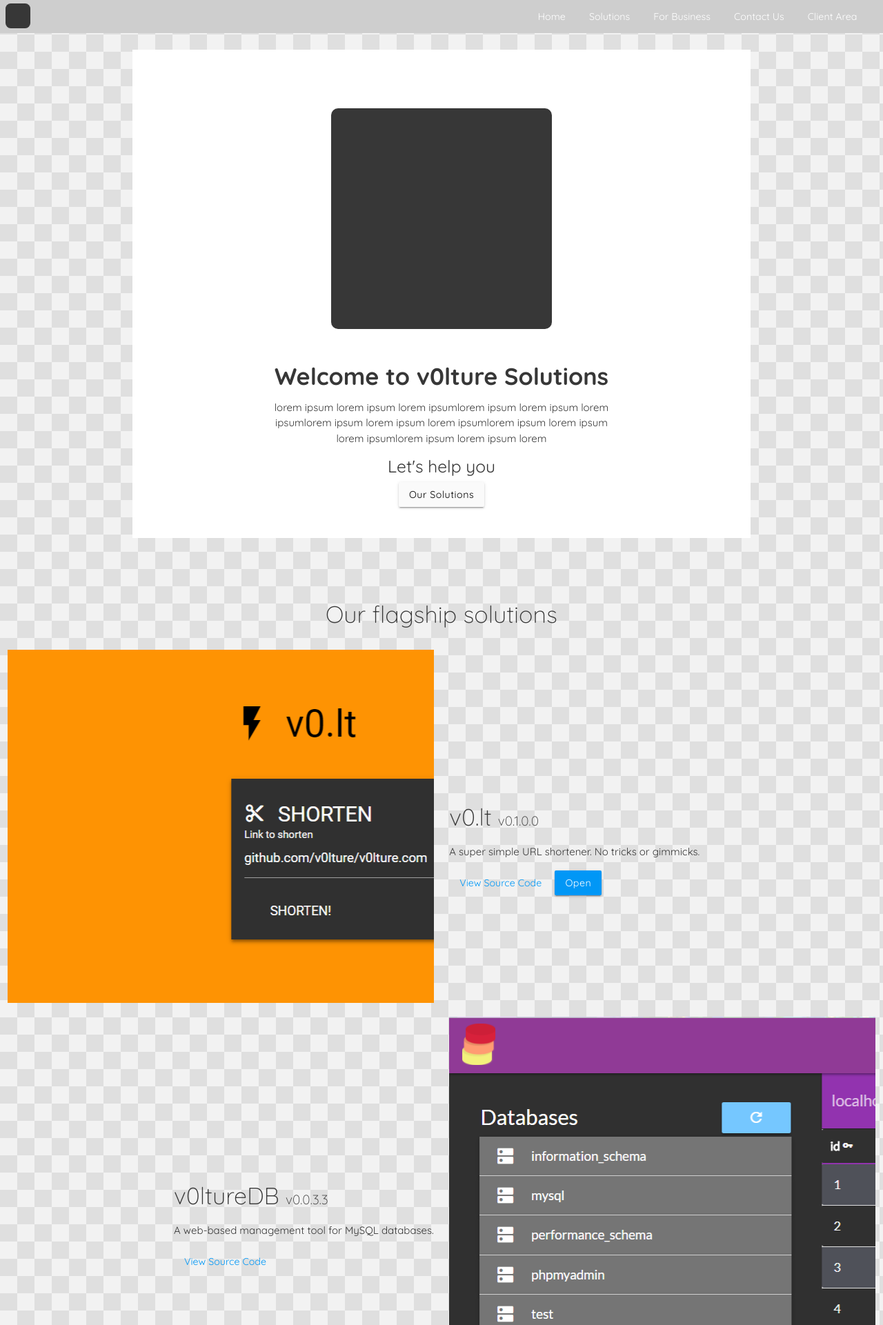
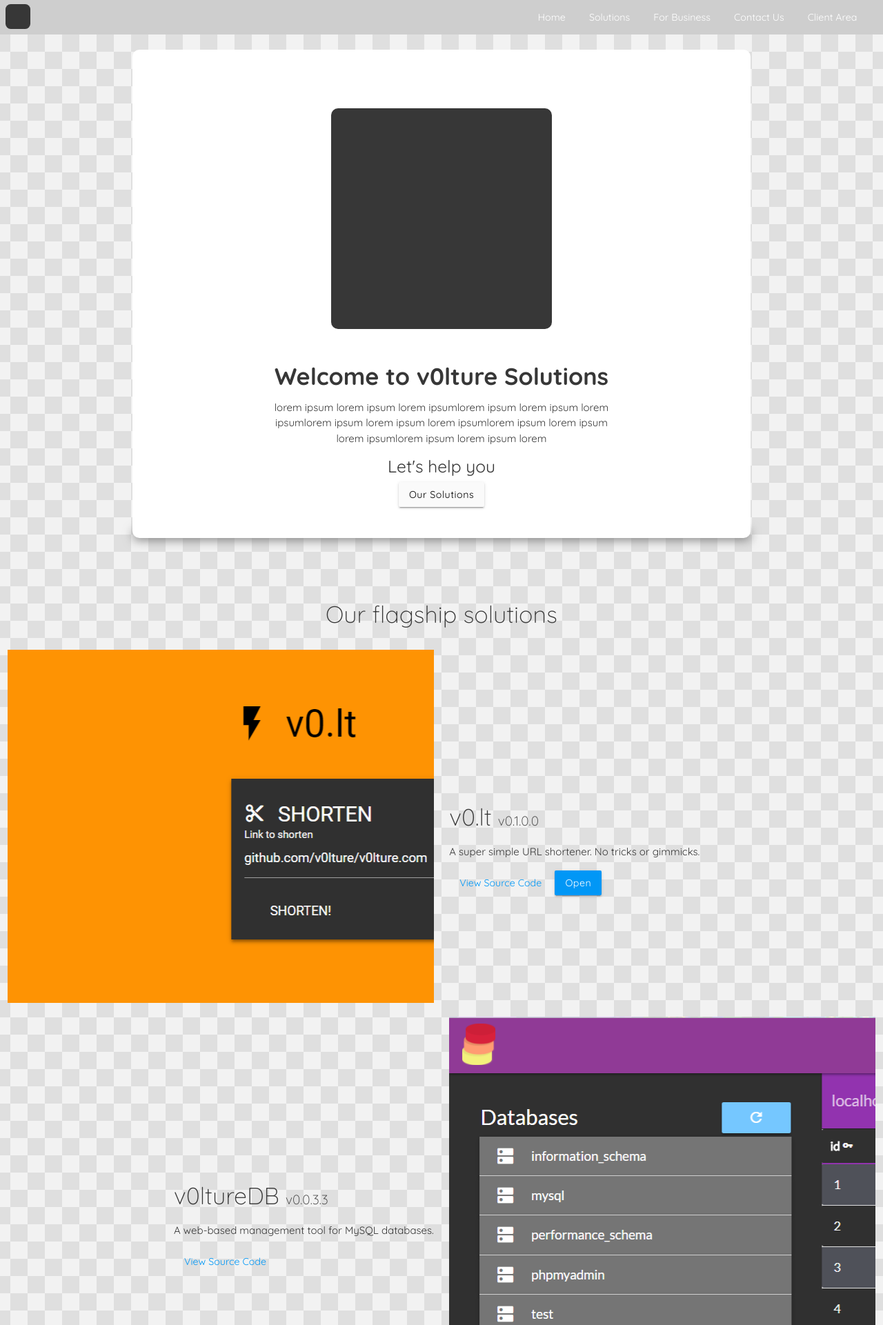
Before and after one commit to v0lture/v0lture.com, a PHP site: page / in a window 1280 px wide. Shown: the top 1921 px of the page at 69% size. Run offline with PHP 8.4, Linux system fonts and the light colour scheme; data that the repository does not hold is empty; some libraries are stand-ins or nearby versions.

Commit message:
shaaaaaaaaaaaaaaadows

```diff
--- a/css/app.css
+++ b/css/app.css
@@ -4,6 +4,7 @@ body {
     font-weight: 400;
     background: #eee;
     background-image: url("../img/bg.png");
+    background-position: 50% 0%;
 }
 
 .accent {
@@ -37,9 +38,9 @@ a.accent:hover {
     left: 0;
     z-index: 1000;
     width: 100vw;
-    height: 48px;
+    height: 50px;
     background: #CECECE;
-    padding: 15px 7.5px;
+    padding: 16px 7.5px;
 }
 
 /*.vnavbar > span > img {
@@ -77,6 +78,20 @@ a.accent:hover {
 .landing > .box {
     background: white;
     padding: 45px 192px;
+    border-radius: 10px;
+    z-index: 2;
+    position: relative;
+}
+
+.landing > .box-shadow {
+    height: 1px;
+    width: calc(100% - 15px);
+    margin-top: -15px;
+    background: transparent;
+    box-shadow: 0px 10px 15px 6px #727272;
+    z-index: 1;
+    position: relative;
+    margin-left: 7.5px;
 }
 
 .landing > .box > .blacksquarelogo {
--- a/index.php
+++ b/index.php
@@ -55,6 +55,8 @@
                     <h5 class="hide-on-small-only">Let's help you</h5>
                     <a href="business.php" class="btn waves-effect waves-light black-text" style="background: #fafafa;">Our Solutions</a>
                 </div>
+
+                <div class="box-shadow"></div>
             </div>
 
             <div class="landingsection">
```
